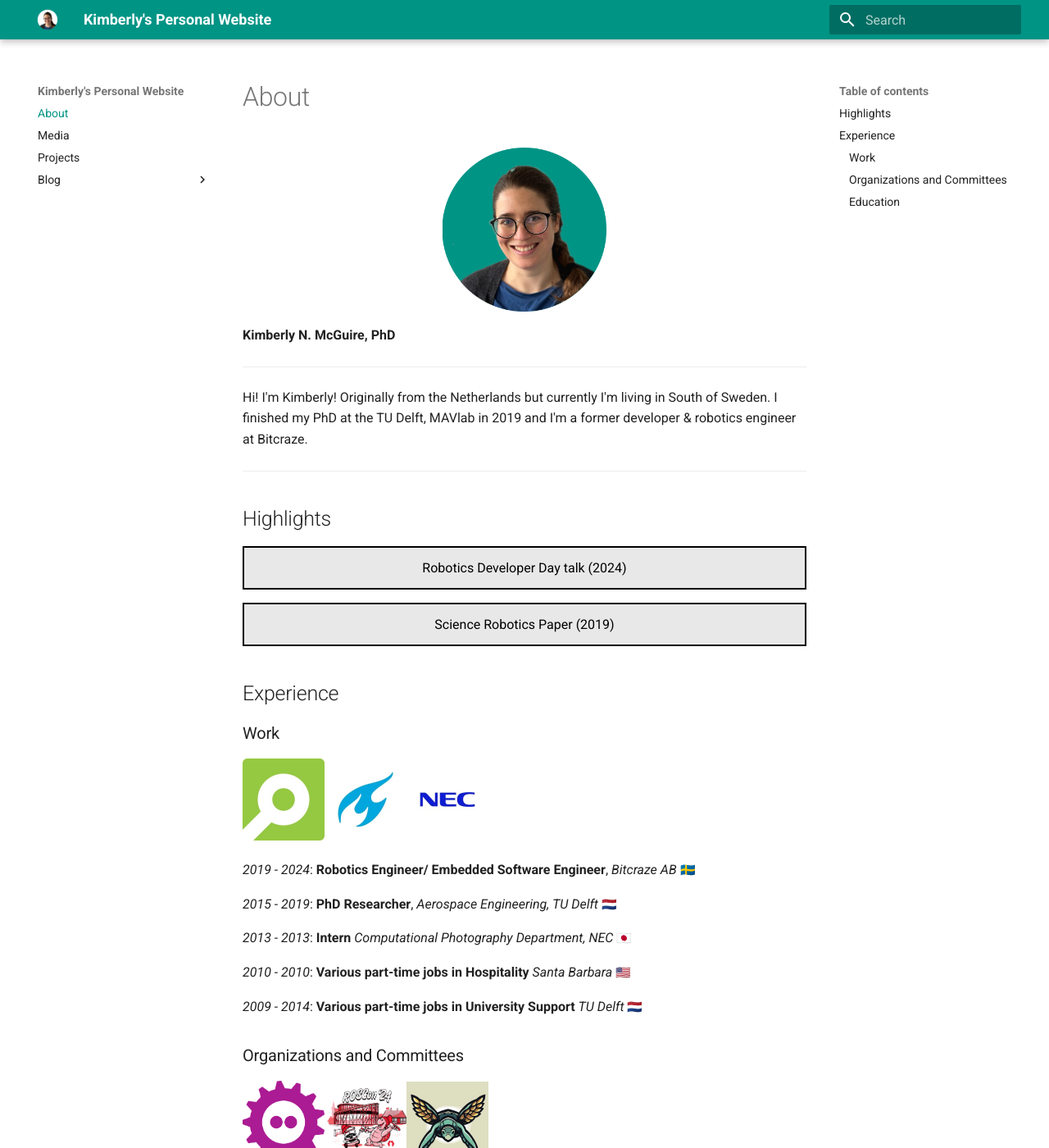
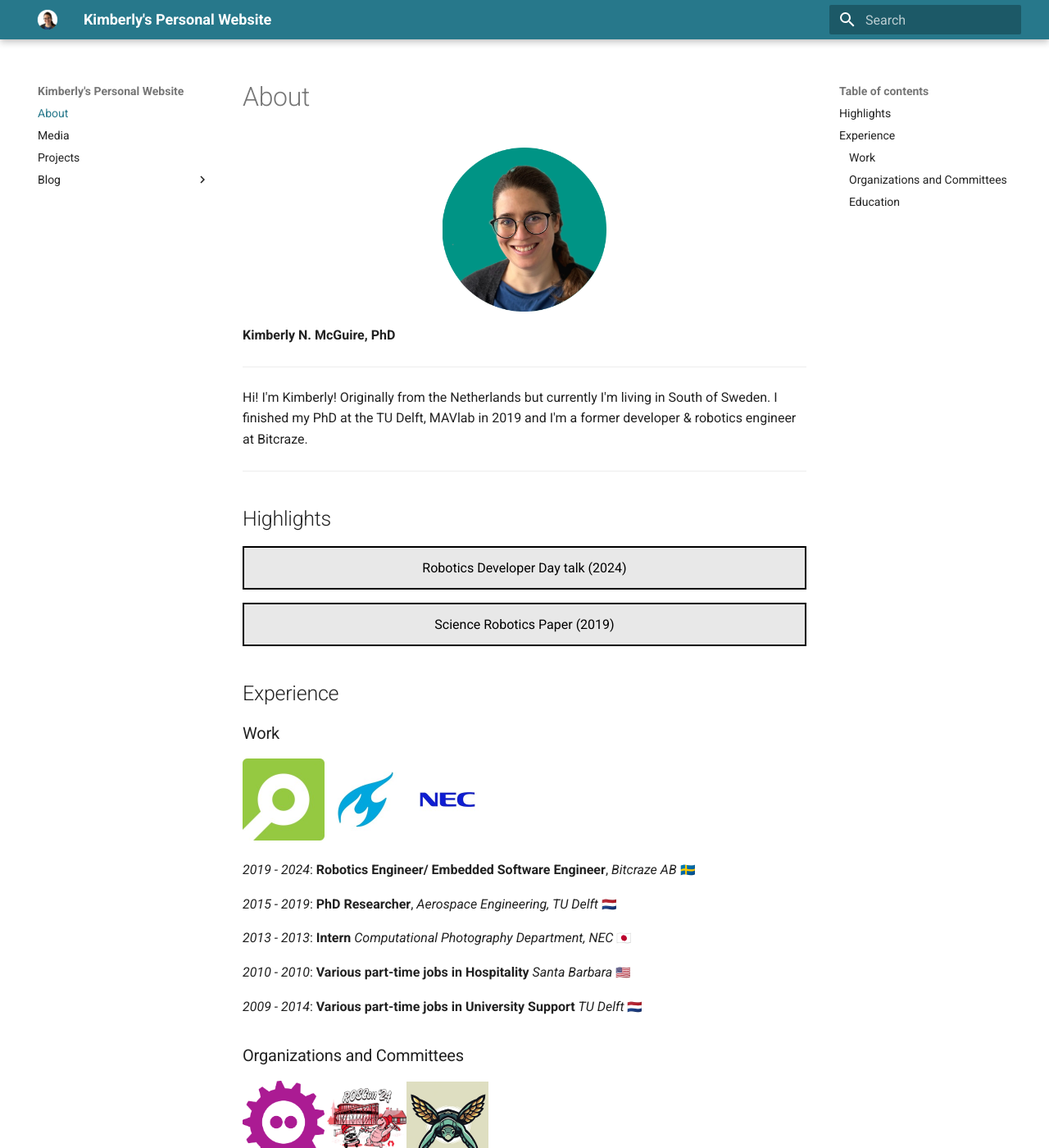
Before and after one commit to knmcguire/knmcguire.github.io, an MkDocs documentation site: the page built from docs/index.md, in a window 1280 px wide and 1400 px high. Shown: the whole window at 82% size. Built offline with MkDocs 1.6.1 and Material for MkDocs 9.7.7, drawn with Linux system fonts in a browser that asks for light colours; emoji names are drawn with the system emoji font.

Commit message:
new teal colour

```diff
--- a/docs/extra.css
+++ b/docs/extra.css
@@ -16,3 +16,9 @@
     display: block;
     margin: 0 auto;
 }
+
+:root  > * {
+    --md-primary-fg-color:        #27788b;
+    --md-primary-fg-color--light: #82b3be;
+    --md-primary-fg-color--dark:  #27788b;
+  }
--- a/mkdocs.yml
+++ b/mkdocs.yml
@@ -6,7 +6,7 @@ theme:
   logo: images/kim_background_white.png
   language: en
   palette:
-    primary: teal
+    primary: custom
     accent: green
   custom_dir: overrides
 
```
Also changed, not shown: docs/images/kim_background_round_v2.png (added).
